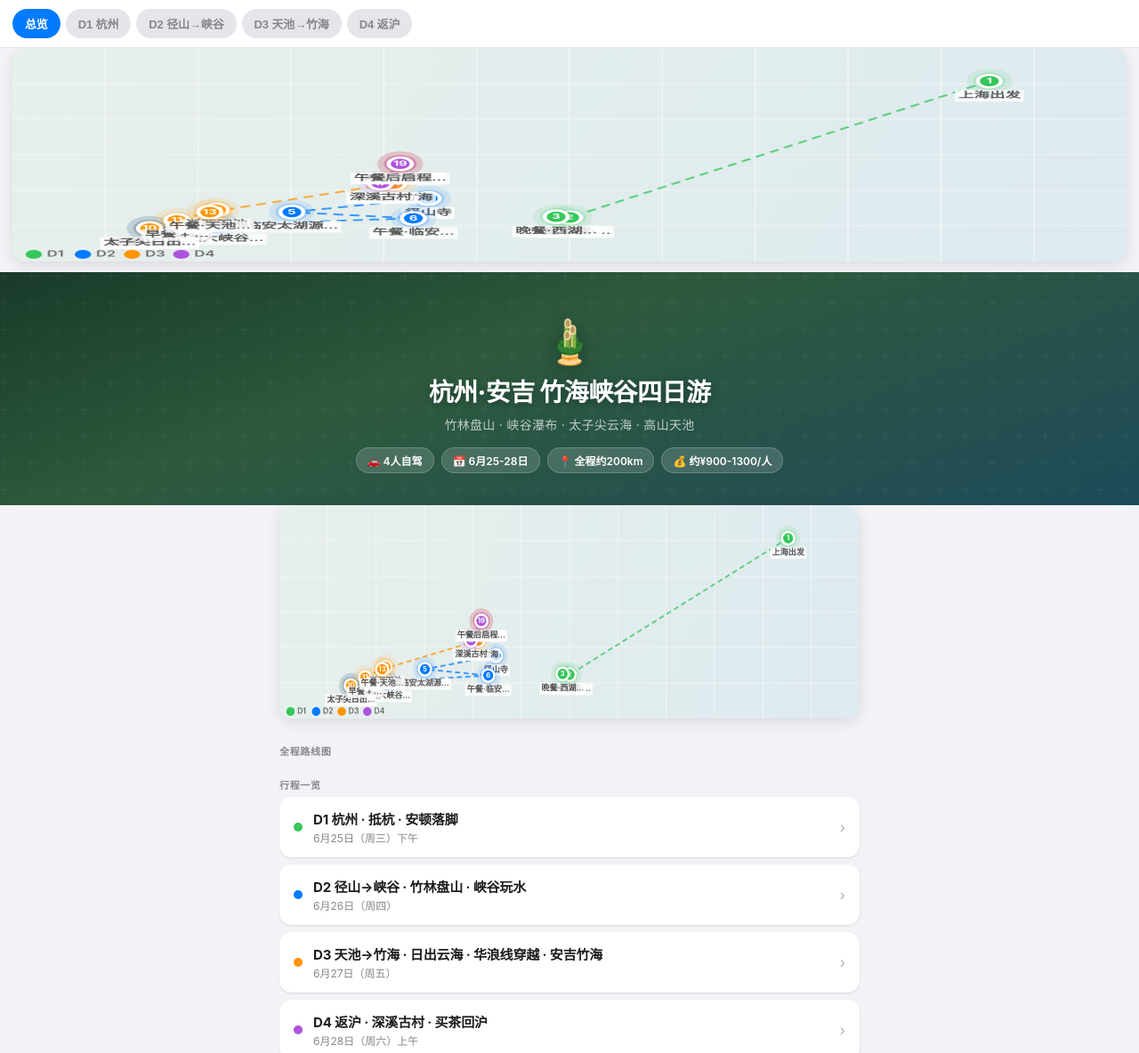
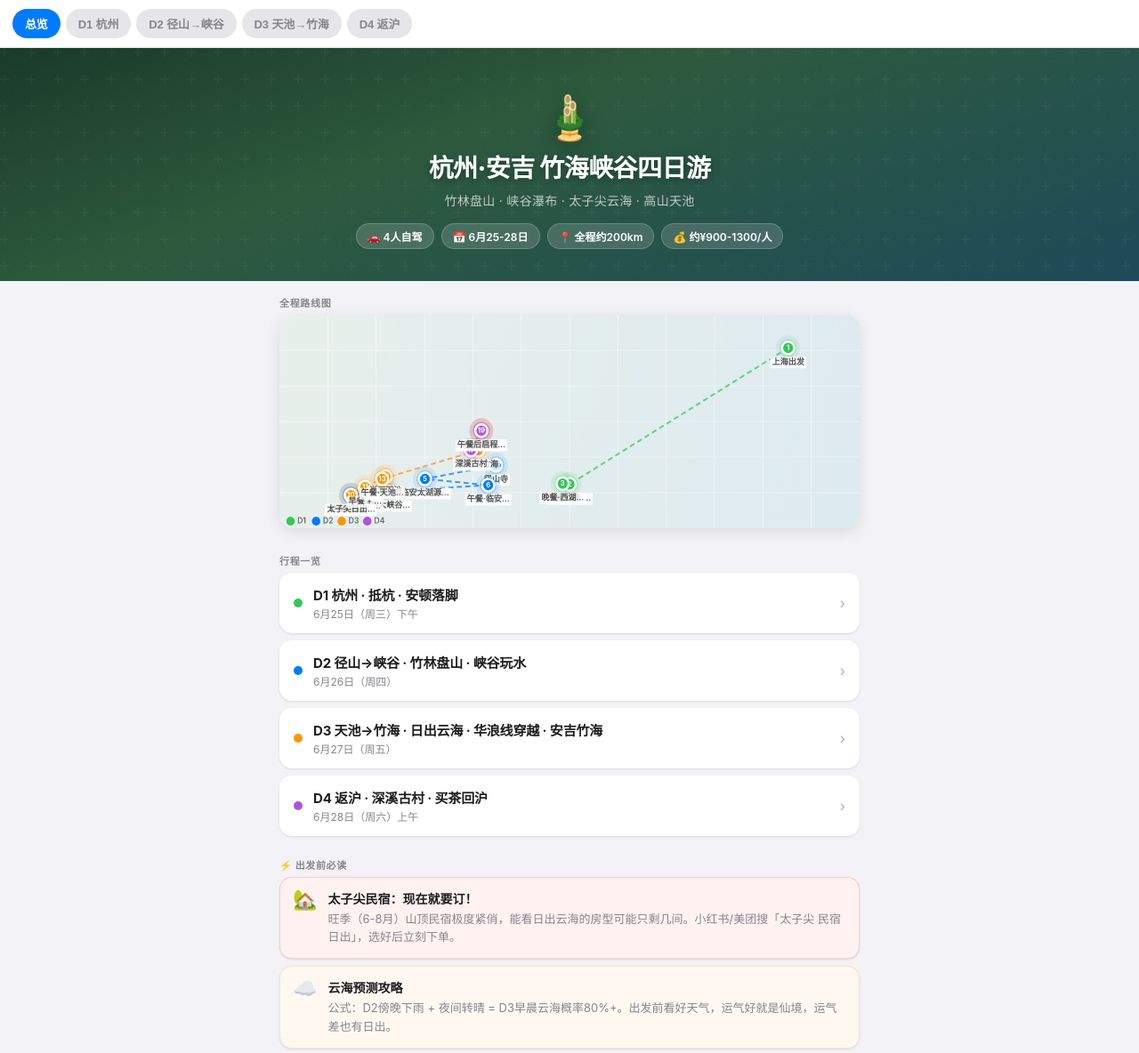
Before and after one commit to strangeman-aboy/-, a plain HTML site: page index.html in a window 1280 px wide. Shown: the top 1184 px of the page at 89% size. Drawn offline with Linux system fonts and the light colour scheme.

Commit message:
fix duplicate map

```diff
--- a/index.html
+++ b/index.html
@@ -797,24 +797,20 @@ function go(idx){
 
   rootEl.innerHTML='';
 
-  // 地图
-  const mapEl=buildMap(idx);
-  rootEl.appendChild(mapEl);
-
-  // 内容
+  const d=DAYS.find(x=>x.id===idx);
   const div=document.createElement('div');
-  const d=DAYS.find(x=>x.id===idx);
   div.innerHTML=idx===0?overviewHTML():dayHTML(d);
   rootEl.appendChild(div);
 
-  // 总览页的地图需要插入到 .page 内 .sec:first 之前
-  if(idx===0){
-    const page=div.querySelector('.page');
-    const firstSec=page?page.querySelector('.sec'):null;
-    if(page && firstSec){
-      const m2=buildMap(0);
-      page.insertBefore(m2,firstSec);
-    }
+  // 每日页：在 day-intro 后插入地图
+  if(idx!==0){
+    const intro=div.querySelector('.day-intro');
+    if(intro) intro.after(buildMap(idx));
+  } else {
+    // 总览页：插入到"全程路线图"sec 之后
+    const secs=div.querySelectorAll('.sec');
+    const routeSec=[...secs].find(s=>s.textContent.includes('全程路线图'));
+    if(routeSec) routeSec.after(buildMap(0));
   }
 
   window.scrollTo({top:0,behavior:'smooth'});
```
